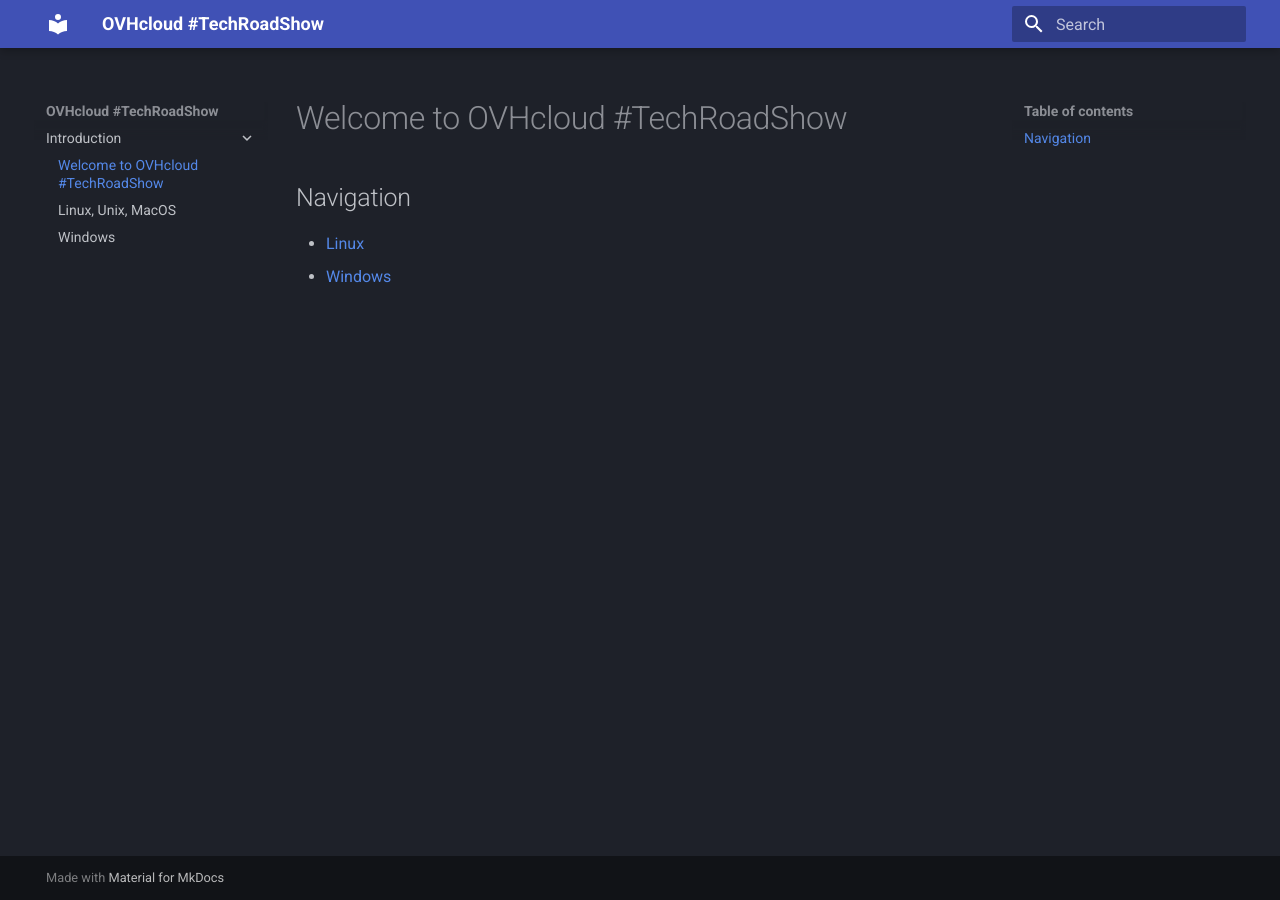
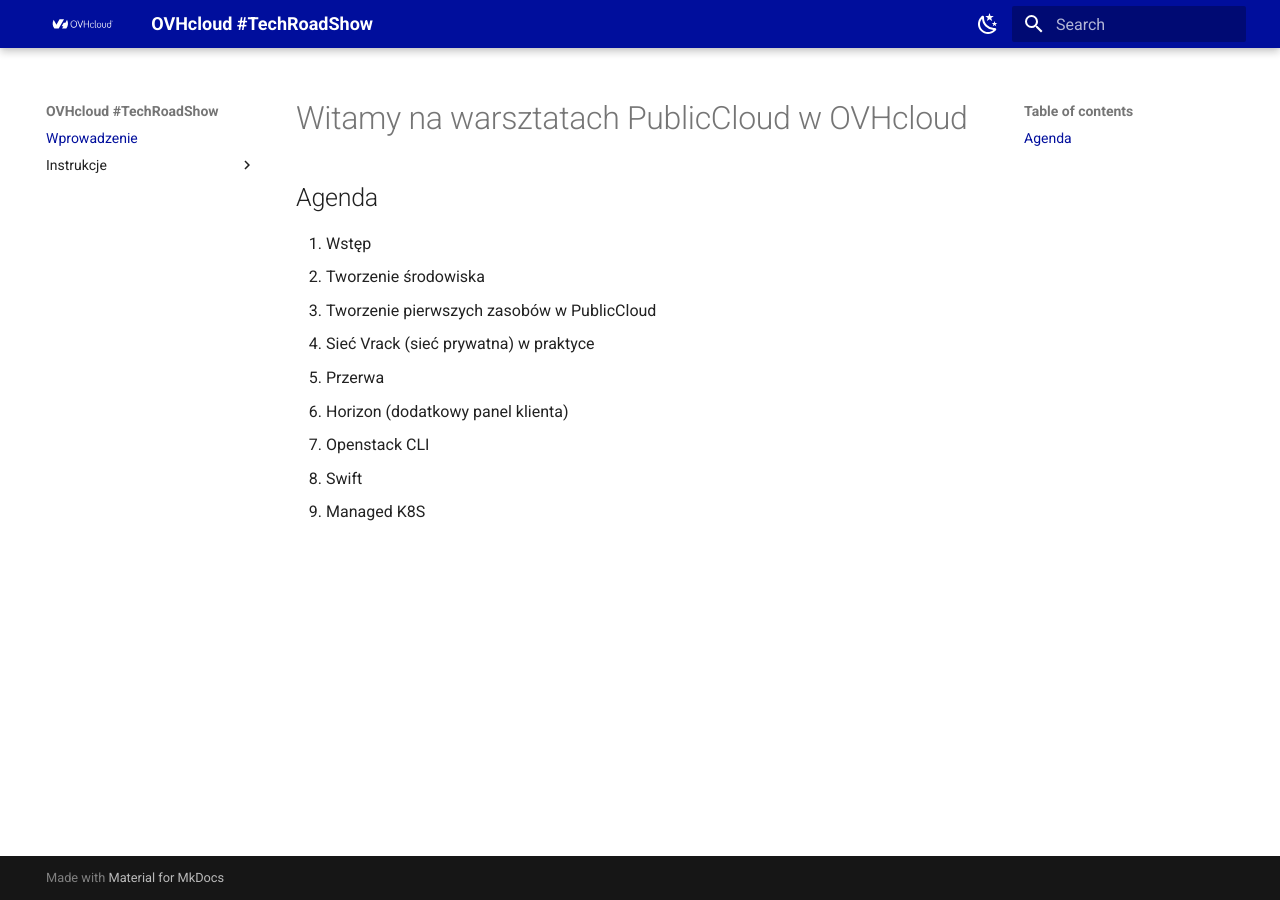
Before and after one commit to ovhtechroadshow/ovhtechroadshow.github.io, an MkDocs documentation site: the page built from docs/index.md, in a window 1280 px wide. Built offline with MkDocs 1.6.1 and Material for MkDocs 9.7.7, drawn with Linux system fonts in a browser that asks for light colours.

Commit message:
Create proper structure and add small improvement

```diff
--- a/docs/index.md
+++ b/docs/index.md
@@ -1,5 +1,12 @@
-# Welcome to OVHcloud #TechRoadShow
+# Witamy na warsztatach PublicCloud w OVHcloud
 
-## Navigation
-- [Linux](unix.md)
-- [Windows](windows.md)
+## Agenda
+1. Wstęp
+2. Tworzenie środowiska
+3. Tworzenie pierwszych zasobów w PublicCloud
+4. Sieć Vrack (sieć prywatna) w praktyce
+5. Przerwa
+6. Horizon (dodatkowy panel klienta)
+7. Openstack CLI
+8. Swift
+9. Managed K8S
--- /dev/null
+++ b/docs/stylesheets/extra.css
@@ -0,0 +1,3 @@
+:root > * {
+  --md-primary-fg-color:        #000E9C;
+}
--- a/mkdocs.yml
+++ b/mkdocs.yml
@@ -1,11 +1,31 @@
 site_name: 'OVHcloud #TechRoadShow'
 nav:
-  - 'Introduction':
-    - index.md
-    - Linux, Unix, MacOS: unix.md
-    - Windows: windows.md
+  - 'Wprowadzenie': index.md
+  - 'Instrukcje':
+    - env.md
+    - basic.md
+    - vrack.md
+    - horizon.md
+    - cli.md
+    - swift.md
+    - k8s.md
 theme:
   name: material
   favicon: img/favicon.ico
+  logo: img/logo.svg
   palette:
-    scheme: slate
+    # Palette toggle for light mode
+    - scheme: default
+      toggle:
+        icon: material/weather-night
+
+
+        name: Switch to dark mode
+
+    # Palette toggle for dark mode
+    - scheme: slate
+      toggle:
+        icon: material/weather-sunny
+        name: Switch to light mode
+extra_css:
+  - stylesheets/extra.css
```
Also changed, not shown: docs/basic.md (added, +1 -0 lines), docs/env.md (added, +1 -0 lines), docs/cli.md (added), docs/horizon.md (added), docs/img/logo.svg (added), docs/k8s.md (added), docs/swift.md (added), docs/vrack.md (added).
